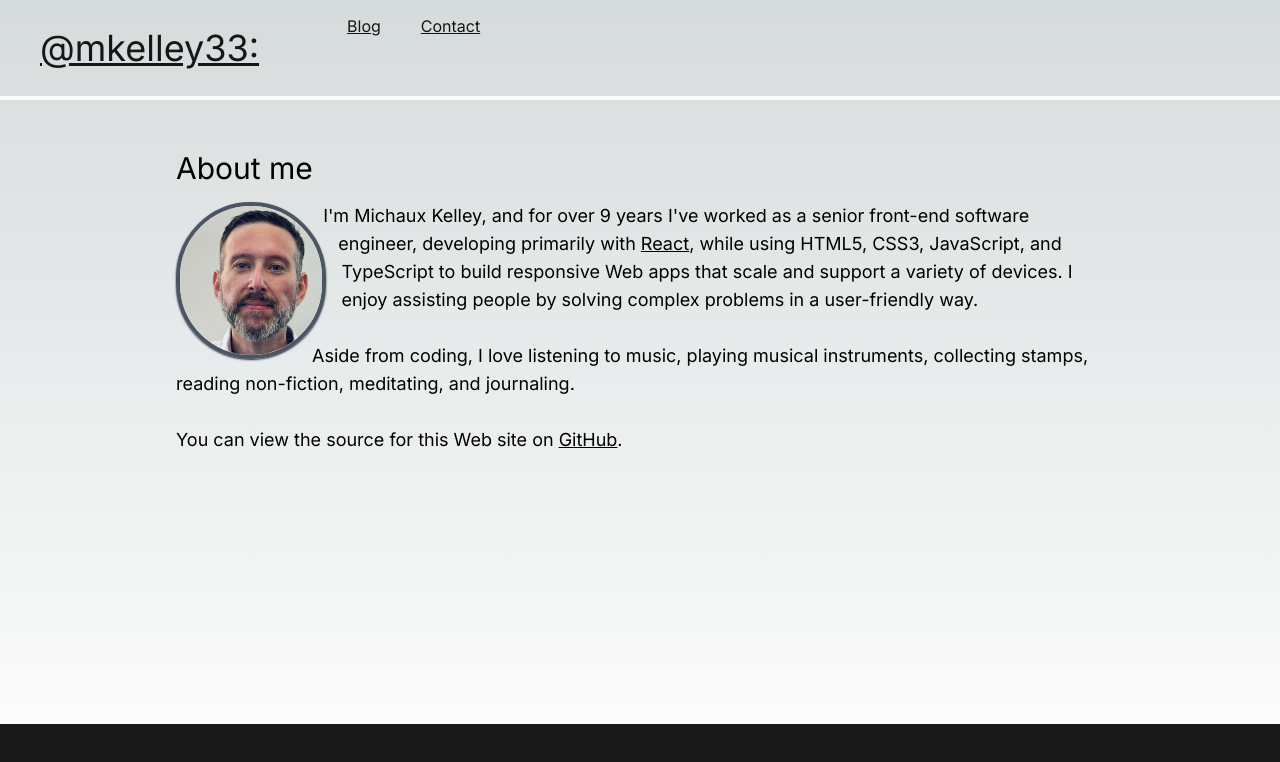
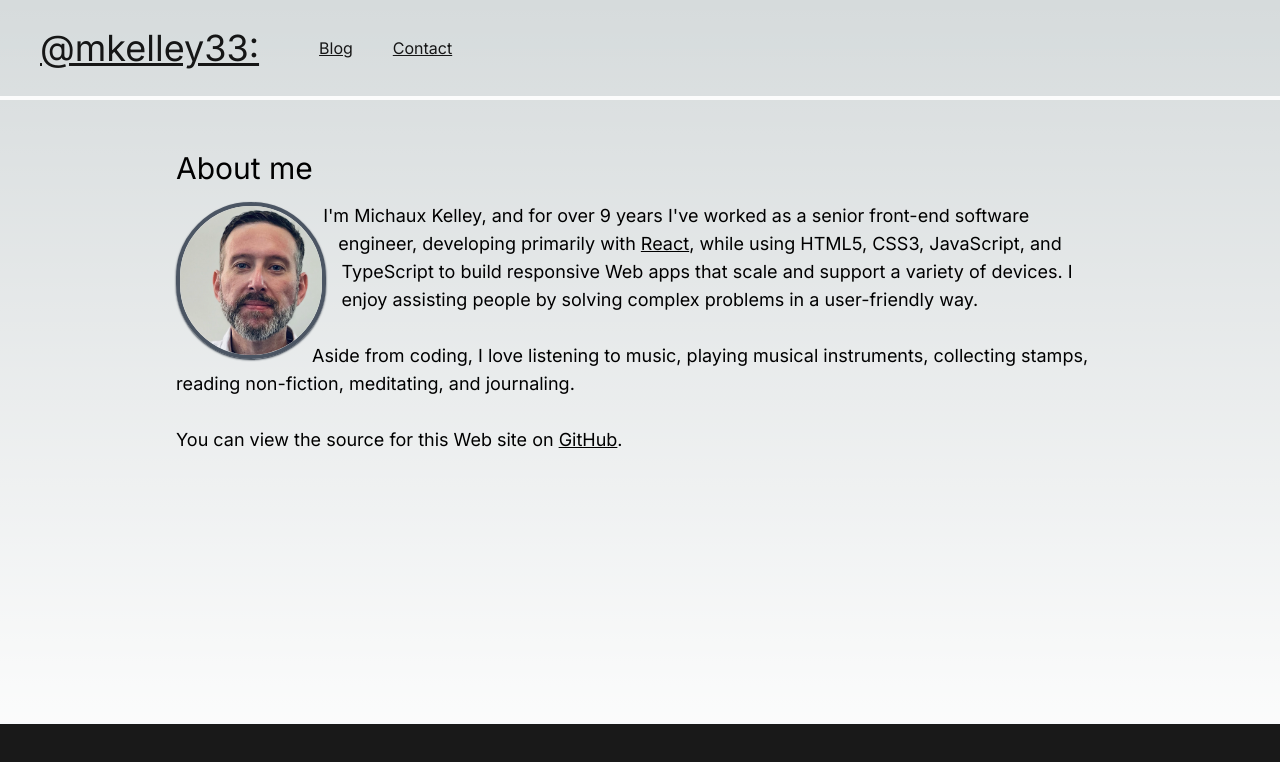
Before and after one commit to mkelley33/mkelley33-pwa, a Next.js app: page / in a window 1280 px wide. Shown: the top 762 px of the page. Built offline with nearby package versions, Linux system fonts and the light colour scheme.

Commit message:
Tidy up nav menu in header

```diff
--- a/src/components/Header.tsx
+++ b/src/components/Header.tsx
@@ -7,11 +7,11 @@ export default function Header() {
         @mkelley33:
       </Link>
       <nav>
-        <ul className="list-none flex gap-10">
-          <li>
+        <ul className="list-none flex gap-10 ml-7 mb-0">
+          <li className="mt-3">
             <Link href="/blog">Blog</Link>
           </li>
-          <li>
+          <li className="mt-3">
             <Link href="/contact">Contact</Link>
           </li>
         </ul>
```
